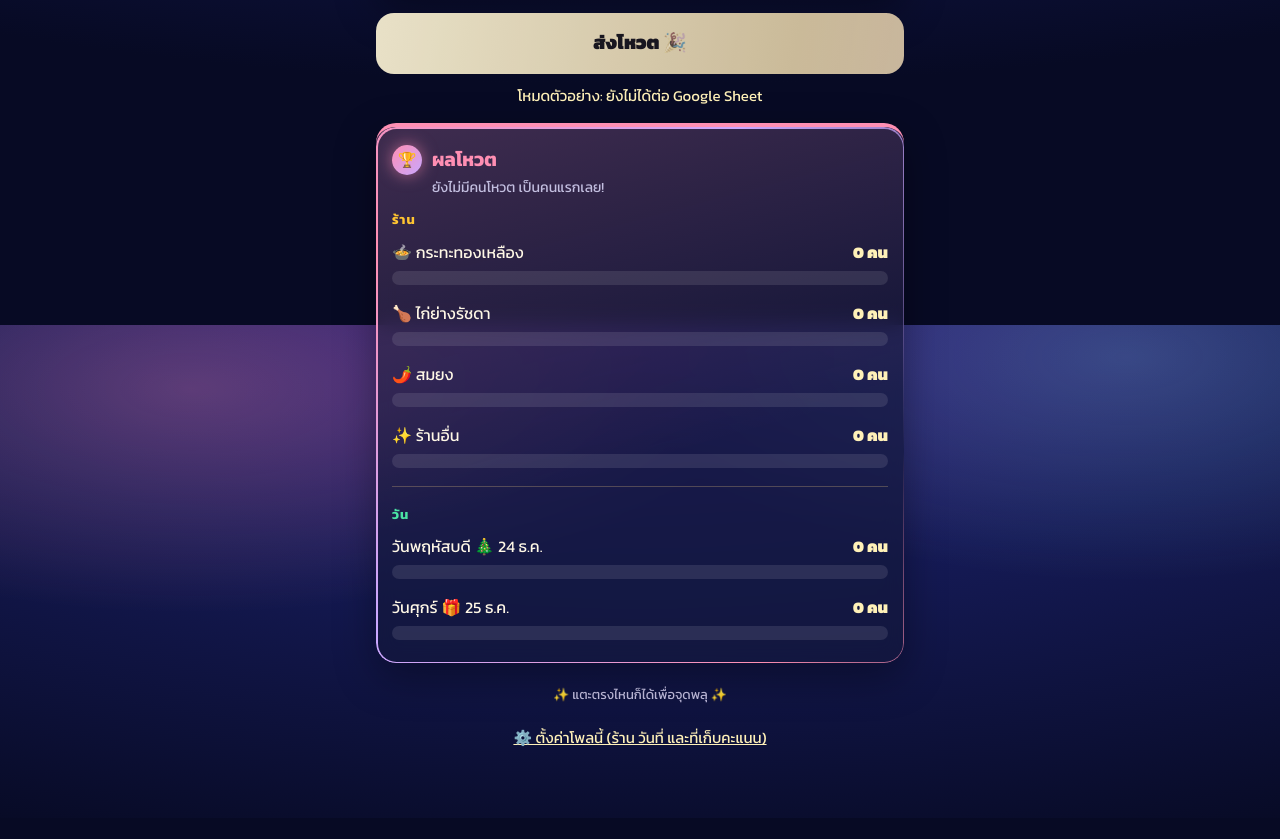
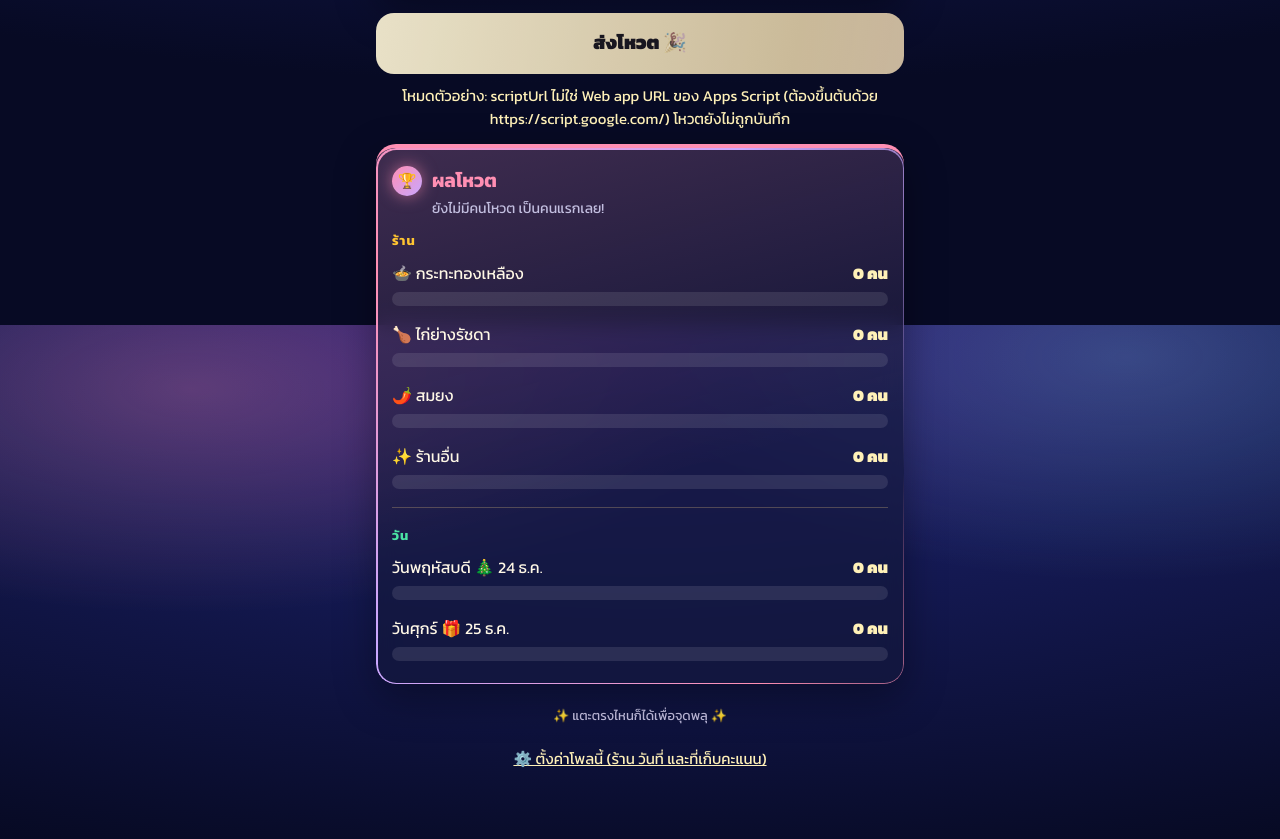
Before and after one commit to supertoonz/newyear-poll, a plain HTML site: page index.html in a window 1280 px wide. Shown: the part 1275-2114 px from the top of the page. Before the commit the page ends 2093 px from the top, so only its background shows below. Drawn offline with Linux system fonts and the light colour scheme; animation ran at ten frames a second; a web font is replaced by a local one.

Commit message:
Explain when scriptUrl is not an Apps Script web app URL
The poll silently stayed in demo mode when a Google Sheet link was
pasted as scriptUrl. Say so on the page instead.

Co-Authored-By: Claude Fable 5.2 <noreply@anthropic.com>
Claude-Session: https://claude.ai/code/session_01QrBCMGBZVcj2QHamo3Mgzj

```diff
--- a/index.html
+++ b/index.html
@@ -462,7 +462,9 @@
     setInterval(function(){if(!document.hidden)load(false)},20000);
     document.addEventListener("visibilitychange",function(){if(!document.hidden)load(false)});
   }else{
-    statusEl.textContent="โหมดตัวอย่าง: ยังไม่ได้ต่อ Google Sheet";
+    statusEl.textContent=API
+      ?"โหมดตัวอย่าง: scriptUrl ไม่ใช่ Web app URL ของ Apps Script (ต้องขึ้นต้นด้วย https://script.google.com/) โหวตยังไม่ถูกบันทึก"
+      :"โหมดตัวอย่าง: ยังไม่ได้ต่อ Google Sheet";
     $("setupLink").hidden=false;
   }
 })();
```
